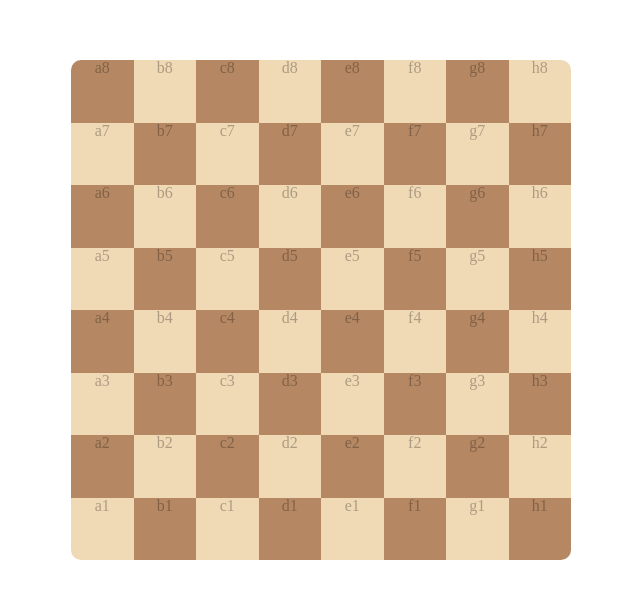
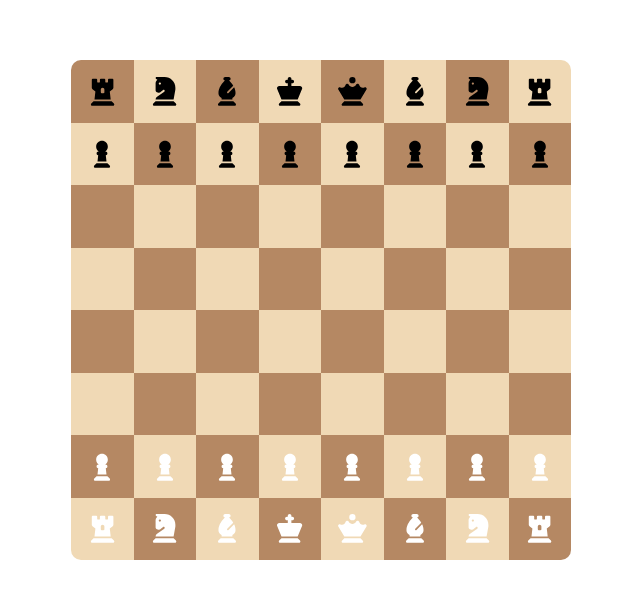
Before and after one commit to GabrielLRdP/Chess, a React (Vite) app: page / in a window 1280 px wide. Shown: the part 122-720 px from the top of the page, without its empty margins (319-959 px from the left). Built offline with nearby package versions, Linux system fonts and the light colour scheme.

Commit message:
changed case classe so it can display a position from a FEN notation

```diff
--- a/package.json
+++ b/package.json
@@ -10,6 +10,9 @@
     "preview": "vite preview"
   },
   "dependencies": {
+    "@fortawesome/fontawesome-svg-core": "^6.5.2",
+    "@fortawesome/free-solid-svg-icons": "^6.5.2",
+    "@fortawesome/react-fontawesome": "^0.2.0",
     "react": "^18.2.0",
     "react-dom": "^18.2.0",
     "react-router-dom": "^6.23.1"
--- a/src/Classes/Case.jsx
+++ b/src/Classes/Case.jsx
@@ -1,5 +1,8 @@
+import CaseRender from "../Components/CaseRender/CaseRender";
+import { fenTraductor } from "../functions/fenTraductor";
+
 class Case {
-  constructor(color, piece, decoration, row, column) {
+  constructor(color, piece, decoration, column, row) {
     this.color = color;
     this.piece = piece;
     this.decoration = decoration;
@@ -7,9 +10,37 @@ class Case {
     this.column = column;
   }
 
-  render() {
-    return <div></div>;
+  render(color, coord, piece) {
+    return (
+      <CaseRender
+        color={color}
+        piece={piece}
+        key={String(coord[0]) + String(coord[1])}
+      />
+    );
   }
 
   legalMoves() {}
+
+  static createAll(fen) {
+    fen = "rnbqkbnr/pppppppp/8/8/8/8/PPPPPPPP/RNBQKBNR";
+    let caseList = [];
+
+    let caseColor = "black";
+    for (let rows = 8; rows > 0; rows--) {
+      for (let columns = 1; columns < 9; columns++) {
+        const piece = fenTraductor(fen, columns, rows);
+        const newCase = new Case(caseColor, "", "", columns, rows);
+        caseList.push(newCase.render(caseColor, [columns, rows], piece));
+        caseColor === "black" ? (caseColor = "white") : (caseColor = "black");
+      }
+      caseColor === "black" ? (caseColor = "white") : (caseColor = "black");
+    }
+
+    return caseList;
+  }
+
+  static updateAll() {}
 }
+
+export default Case;
--- a/src/Components/Case/Case.css
+++ /dev/null
@@ -1,13 +0,0 @@
-.case {
-  width: 12.5%;
-  height: 12.5%;
-  color: rgba(0, 0, 0, 0.282);
-}
-
-.black {
-  background-color: #b58863;
-}
-
-.white {
-  background-color: #f0d9b5;
-}
--- a/src/Components/Case/Case.jsx
+++ /dev/null
@@ -1,11 +0,0 @@
-const Case = ({ color, coord }) => {
-  const alphabet = "abcdefgh";
-  return (
-    <div className={"case " + color}>
-      {alphabet[coord[0] - 1]}
-      {coord[1]}
-    </div>
-  );
-};
-
-export default Case;
--- /dev/null
+++ b/src/Components/CaseRender/CaseRender.css
@@ -0,0 +1,25 @@
+.case {
+  width: 12.5%;
+  height: 12.5%;
+  display: flex;
+  align-items: center;
+  justify-content: center;
+  font-size: 180%;
+  color: white;
+}
+
+.black {
+  background-color: #b58863;
+}
+
+.white {
+  background-color: #f0d9b5;
+}
+
+.black-piece {
+  color: black;
+}
+
+.white-piece {
+  color: white;
+}
--- /dev/null
+++ b/src/Components/CaseRender/CaseRender.jsx
@@ -0,0 +1,6 @@
+const CaseRender = ({ color, piece }) => {
+  const alphabet = "abcdefgh";
+  return <div className={"case " + color}>{piece}</div>;
+};
+
+export default CaseRender;
--- a/src/Components/ChessBoard/ChessBoard.jsx
+++ b/src/Components/ChessBoard/ChessBoard.jsx
@@ -1,16 +1,9 @@
-import Case from "../Case/Case";
+import CaseRender from "../CaseRender/CaseRender";
+import Case from "../../Classes/Case";
 
 const ChessBoard = () => {
-  let caseList = [];
+  const caseList = Case.createAll();
 
-  let caseColor = "black";
-  for (let rows = 8; rows > 0; rows--) {
-    for (let columns = 1; columns < 9; columns++) {
-      caseList.push(<Case color={caseColor} coord={[columns, rows]} />);
-      caseColor === "black" ? (caseColor = "white") : (caseColor = "black");
-    }
-    caseColor === "black" ? (caseColor = "white") : (caseColor = "black");
-  }
   return <div className="chess-board">{caseList}</div>;
 };
 
--- /dev/null
+++ b/src/functions/fenTraductor.jsx
@@ -0,0 +1,68 @@
+import {
+  blackPawn,
+  whitePawn,
+  whiteKing,
+  blackKing,
+  whiteQueen,
+  blackQueen,
+  whiteBishop,
+  blackBishop,
+  whiteKnight,
+  blackKnight,
+  whiteRook,
+  blackRook,
+} from "../icons/pieces";
+
+// fen = "rnbqkbnr/pppppppp/8/8/8/8/PPPPPPPP/RNBQKBNR";
+
+const fenTraductor = (fen, column, row) => {
+  let translatedFen = fen;
+  //1ère étape, on change notre chaine de caractère pour transformer les nombres en cases vides
+
+  const reg = new RegExp("\\d+", "g");
+  const numbers = fen.match(reg);
+
+  //fonction qui va convertir un nombre en une chaine de caractère contenant n fois 0
+  //exemple convert(3) => "000" convert (5) => "00000"
+  const convert = (num) => {
+    let str = "";
+    for (let i = 0; i < num; i++) {
+      str += "0";
+    }
+    return str;
+  };
+
+  numbers.forEach((element) => {
+    translatedFen = translatedFen.replace(element.toString(), convert(element));
+  });
+
+  translatedFen = translatedFen.replaceAll("/", "");
+
+  translatedFen = translatedFen.split("").reverse().join("");
+
+  const trad = {
+    r: blackRook,
+    n: blackKnight,
+    b: blackBishop,
+    q: blackQueen,
+    k: blackKing,
+    p: blackPawn,
+    R: whiteRook,
+    N: whiteKnight,
+    B: whiteBishop,
+    Q: whiteQueen,
+    K: whiteKing,
+    P: whitePawn,
+    0: null,
+  };
+
+  console.log("fen ===", fen);
+  console.log("traducted fen", translatedFen);
+
+  const elementIndex = 8 * (row - 1) + column - 1;
+  const piece = translatedFen.charAt(elementIndex);
+
+  return trad[piece];
+};
+
+export { fenTraductor };
--- /dev/null
+++ b/src/icons/pieces.css
@@ -0,0 +1,7 @@
+.black-piece {
+  color: black;
+}
+
+.white-piece {
+  color: white;
+}
--- /dev/null
+++ b/src/icons/pieces.jsx
@@ -0,0 +1,72 @@
+import React from "react";
+import { FontAwesomeIcon } from "@fortawesome/react-fontawesome";
+import {
+  faChessPawn,
+  faChessKing,
+  faChessQueen,
+  faChessBishop,
+  faChessKnight,
+  faChessRook,
+} from "@fortawesome/free-solid-svg-icons";
+
+const blackPawn = (
+  <FontAwesomeIcon icon={faChessPawn} className="black-piece" />
+);
+const whitePawn = (
+  <FontAwesomeIcon icon={faChessPawn} className="white-piece" />
+);
+
+const whiteKing = (
+  <FontAwesomeIcon icon={faChessKing} className="white-piece" />
+);
+
+const blackKing = (
+  <FontAwesomeIcon icon={faChessKing} className="black-piece" />
+);
+
+const whiteQueen = (
+  <FontAwesomeIcon icon={faChessQueen} className="white-piece" />
+);
+
+const blackQueen = (
+  <FontAwesomeIcon icon={faChessQueen} className="black-piece" />
+);
+
+const whiteBishop = (
+  <FontAwesomeIcon icon={faChessBishop} className="white-piece" />
+);
+
+const blackBishop = (
+  <FontAwesomeIcon icon={faChessBishop} className="black-piece" />
+);
+
+const whiteKnight = (
+  <FontAwesomeIcon icon={faChessKnight} className="white-piece" />
+);
+
+const blackKnight = (
+  <FontAwesomeIcon icon={faChessKnight} className="black-piece" />
+);
+
+const whiteRook = (
+  <FontAwesomeIcon icon={faChessRook} className="white-piece" />
+);
+
+const blackRook = (
+  <FontAwesomeIcon icon={faChessRook} className="black-piece" />
+);
+
+export {
+  blackPawn,
+  whitePawn,
+  whiteKing,
+  blackKing,
+  whiteQueen,
+  blackQueen,
+  whiteBishop,
+  blackBishop,
+  whiteKnight,
+  blackKnight,
+  whiteRook,
+  blackRook,
+};
--- a/src/index.css
+++ b/src/index.css
@@ -7,4 +7,8 @@
 
 /* Composants */
 @import "./Components/ChessBoard/ChessBoard.css";
-@import "./Components/Case/Case.css";
+@import "./Components/CaseRender/CaseRender.css";
+
+/* Icons */
+
+@import "./icons/pieces.css";
```
Also changed, not shown: 1 other file (tests, documents, lock files or other folders).
